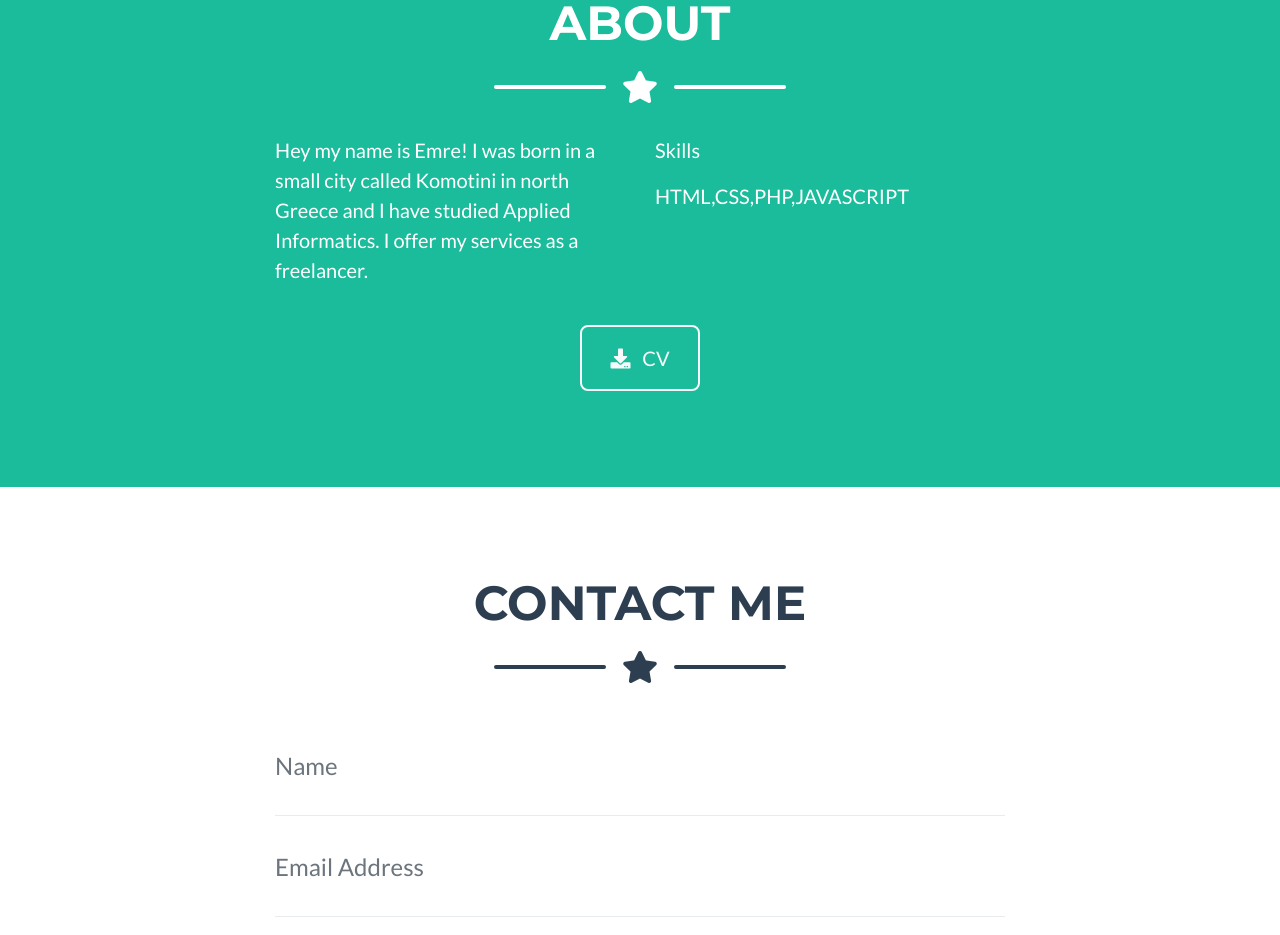
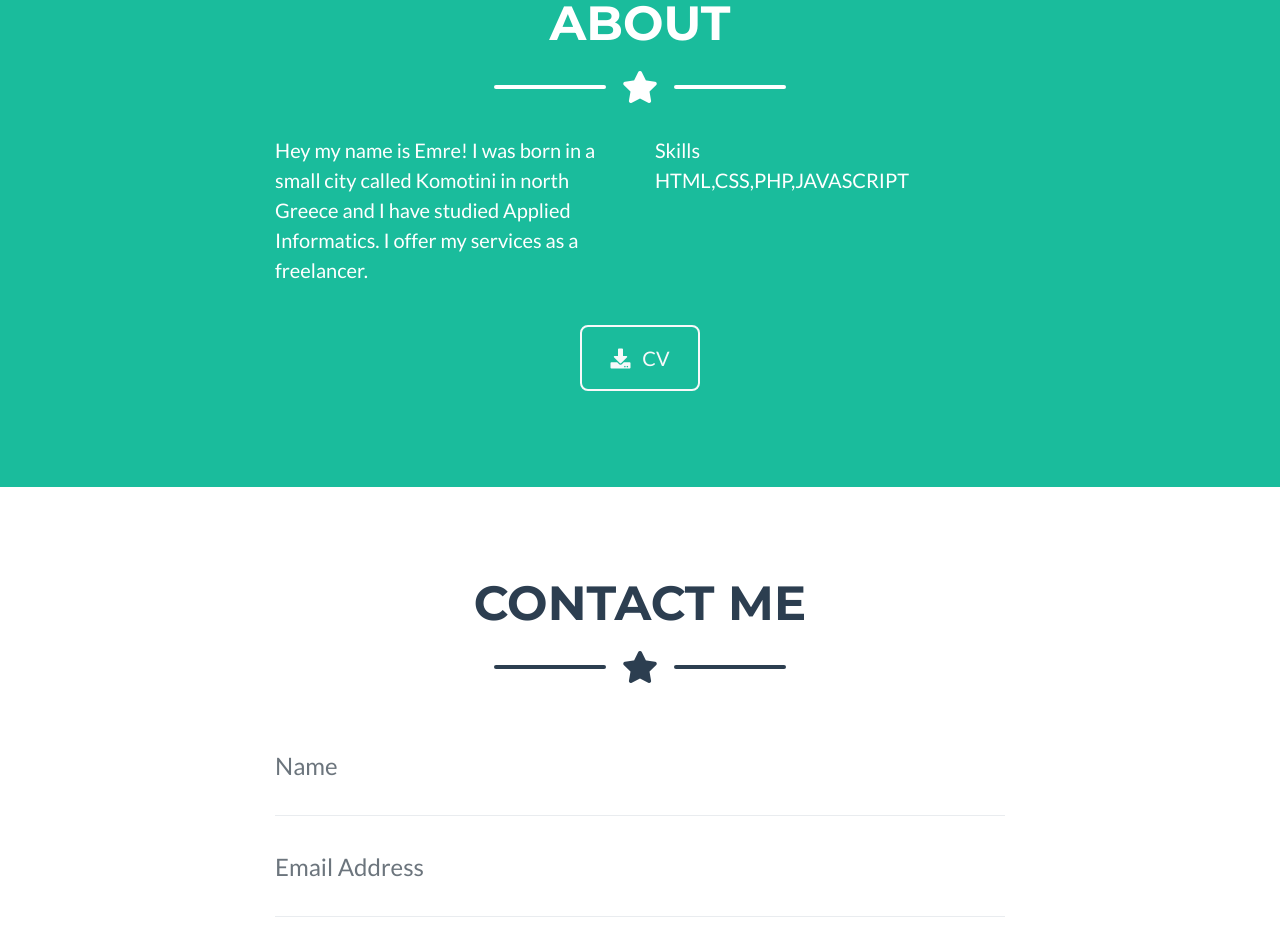
Before and after one commit to EmreChasan/EmreChasan.github.io, a website with bundled scripts: page index.html in a window 1280 px wide. Shown: the part 1658-2593 px from the top of the page. Built offline with nearby package versions, Linux system fonts and the light colour scheme.

Commit message:
Update index.html

```diff
--- a/index.html
+++ b/index.html
@@ -191,7 +191,7 @@
                                I have studied Applied Informatics. I offer my services as a freelancer. </p>
         </div>
         <div class="col-lg-4 mr-auto">
-          <p class="lead">Skills</p><p class="lead"> HTML,CSS,PHP,JAVASCRIPT</p>
+          <p class="lead">Skills<br>HTML,CSS,PHP,JAVASCRIPT</p>
         </div>
       </div>
 
```
